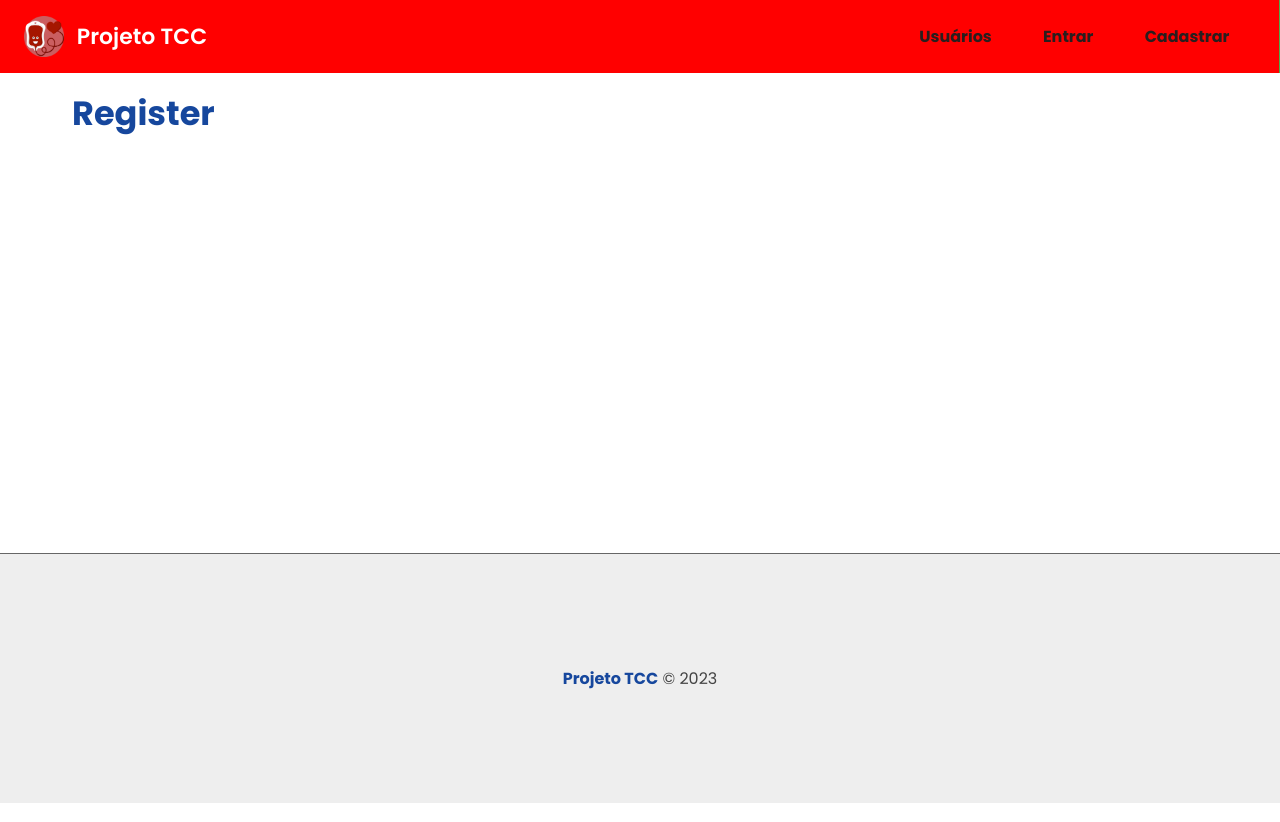
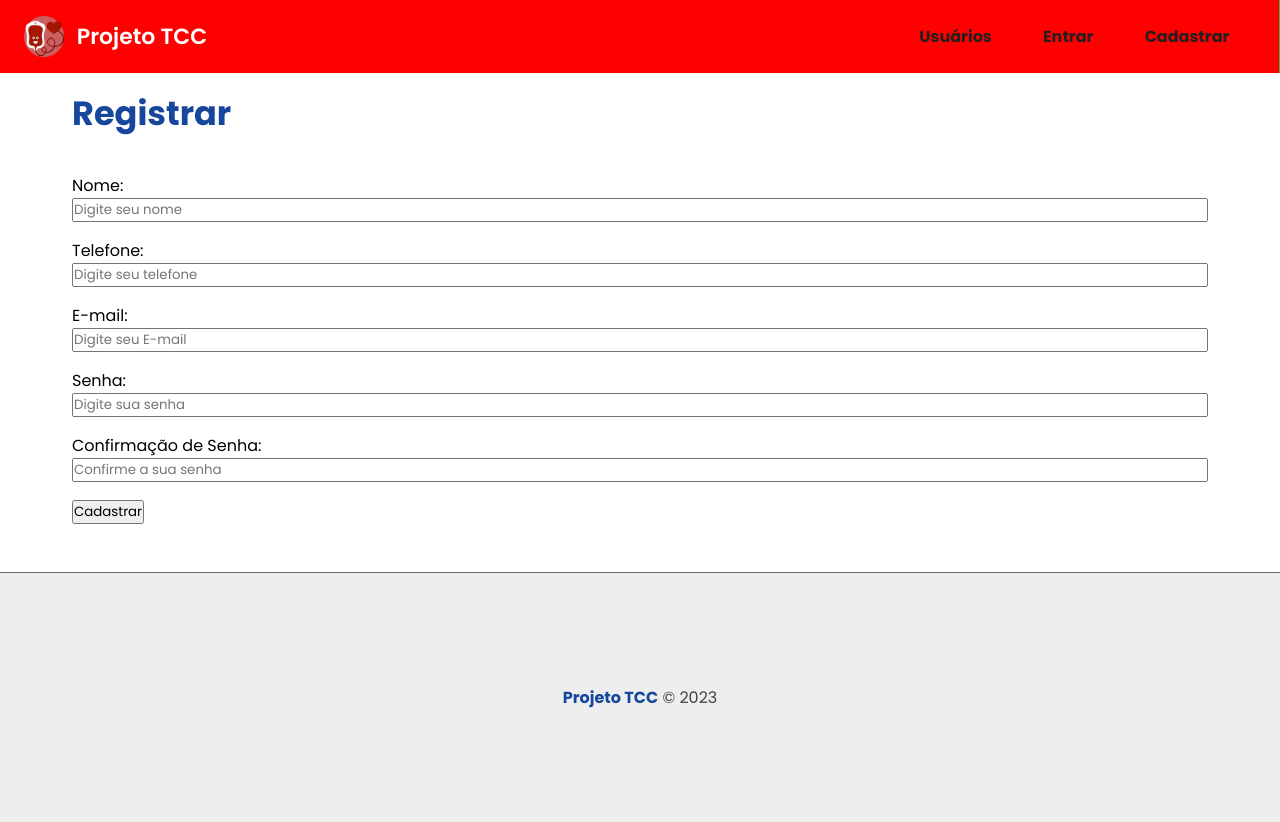
Before and after one commit to Felix566/TCC_projeto, a React (Create React App) app in the folder frontend/: page /register in a window 1280 px wide. Built offline with nearby package versions, Linux system fonts and the light colour scheme.

Commit message:
Criando form de registro

```diff
--- /dev/null
+++ b/frontend/src/components/form/Input.js
@@ -0,0 +1,19 @@
+import styles from "./Input.module.css";
+
+function Input({ type, text, name, placeholder, handleOnChange, value }) {
+  return (
+    <div className={styles.form_control}>
+      <label htmlFor={name}>{text}:</label>
+      <input
+        type={type}
+        name={name}
+        id={name}
+        placeholder={placeholder}
+        onChange={handleOnChange}
+        value={value}
+      />
+    </div>
+  );
+}
+
+export default Input;
--- /dev/null
+++ b/frontend/src/components/form/Input.module.css
@@ -0,0 +1,5 @@
+.form_control {
+  display: flex;
+  flex-direction: column;
+  margin-bottom: 1em;
+}
--- a/frontend/src/components/pages/Auth/Register.js
+++ b/frontend/src/components/pages/Auth/Register.js
@@ -1,7 +1,49 @@
+import Input from "../../form/Input";
+
 function Register() {
+  function handleChange(e) {}
+
   return (
     <section>
-      <h1>Register</h1>
+      <h1>Registrar</h1>
+      <form>
+        <Input
+          text="Nome"
+          type="text"
+          name="name"
+          placeholder="Digite seu nome"
+          handleOnChange={handleChange}
+        />
+        <Input
+          text="Telefone"
+          type="text"
+          name="phone"
+          placeholder="Digite seu telefone"
+          handleOnChange={handleChange}
+        />
+        <Input
+          text="E-mail"
+          type="email"
+          name="email"
+          placeholder="Digite seu E-mail"
+          handleOnChange={handleChange}
+        />
+        <Input
+          text="Senha"
+          type="password"
+          name="password"
+          placeholder="Digite sua senha"
+          handleOnChange={handleChange}
+        />
+        <Input
+          text="Confirmação de Senha"
+          type="password"
+          name="confirmpassword"
+          placeholder="Confirme a sua senha"
+          handleOnChange={handleChange}
+        />
+        <input type="submit" value="Cadastrar" />
+      </form>
     </section>
   );
 }
```
